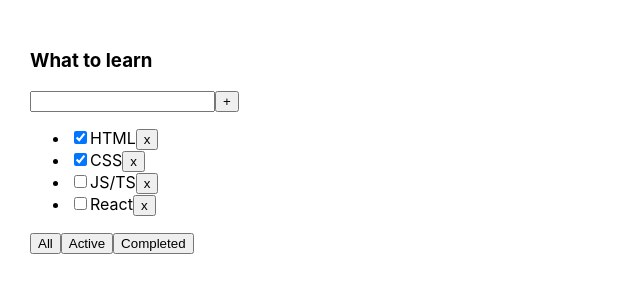
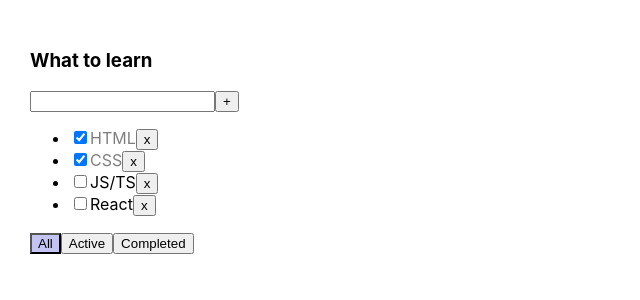
Before and after one commit to iwannabeacowboy/incubator-todolist, a React (Create React App) app: page / in a window 1280 px wide. Shown: the top 300 px of the page, without its empty margins (0-640 px from the left). Built offline with nearby package versions, Linux system fonts and the light colour scheme.

Commit message:
add checkboxes, error message and some styling

```diff
--- a/src/App.css
+++ b/src/App.css
@@ -6,3 +6,20 @@
 .App > div {
   margin-right: 50px;
 }
+
+.active-filter {
+  background-color: #c4c4f3;
+}
+
+.is-done {
+  opacity: 50%;
+}
+
+.error {
+  border: 2px solid red;
+  outline: none;
+}
+
+.error-message {
+  color: red;
+}
--- a/src/App.tsx
+++ b/src/App.tsx
@@ -16,7 +16,7 @@
     ])
 
     const removeTask = (taskID: string) => {
-        setTasks(tasks.filter((t) => t.id !== taskID))
+        setTasks(tasks.filter(t => t.id !== taskID))
     }
 
     const addTask = (title: string) => {
@@ -28,31 +28,25 @@
         setTasks([newTask, ...tasks])
     }
 
+    const changeTaskStatus = (taskID: string, isDone: boolean) => {
+        setTasks(tasks.map(t => t.id === taskID ? {...t, isDone: isDone} : t))
+    }
+
     const [filter, setFilter] = useState<FilterValuesType>('all')
     const changeFilter = (filter: FilterValuesType) => {
         setFilter(filter)
-    }
-
-    let filteredTasks: Array<TaskType>
-    switch (filter){
-        case 'active':
-            filteredTasks = tasks.filter((t) => !t.isDone)
-            break
-        case 'completed':
-            filteredTasks = tasks.filter((t) => t.isDone)
-            break
-        default:
-            filteredTasks = tasks
     }
 
     return (
         <div className="App">
             <TodoList
                 title={todoListTitle}
-                tasks={filteredTasks}
+                tasks={tasks}
+                filter={filter}
                 removeTask={removeTask}
                 addTask={addTask}
                 changeFilter={changeFilter}
+                changeTaskStatus={changeTaskStatus}
             />
         </div>
     );
--- a/src/TodoList.tsx
+++ b/src/TodoList.tsx
@@ -4,9 +4,11 @@
 type TodoListType = {
     title: string
     tasks: Array<TaskType>
+    filter: FilterValuesType
     removeTask: (taskID: string) => void
     addTask: (title: string) => void
     changeFilter: (filter: FilterValuesType) => void
+    changeTaskStatus: (taskID: string, isDone: boolean) => void
 }
 export type TaskType = {
     id: string
@@ -14,7 +16,17 @@
     isDone: boolean
 }
 
-export const TodoList: React.FC<TodoListType> = ({title, tasks, removeTask, addTask, changeFilter}) => {
+export const TodoList: React.FC<TodoListType> = ({
+                                                     title,
+                                                     tasks,
+                                                     filter,
+                                                     removeTask,
+                                                     addTask,
+                                                     changeFilter,
+                                                     changeTaskStatus
+                                                 }) => {
+
+    const [error, setError] = useState<boolean>(false)
 
     const [titleValue, setTitleValue] = useState<string>('');
 
@@ -23,11 +35,9 @@
         if (!!trimmedTitle) {
             addTask(trimmedTitle);
             setTitleValue('');
-            debugger
+        } else {
+            setError(true)
         }
-    }
-    const onChangeHandler = (e: ChangeEvent<HTMLInputElement>) => {
-        setTitleValue(e.currentTarget.value);
     }
     const onKeyPressHandler = (e: KeyboardEvent<HTMLInputElement>) => {
         if (e.key === 'Enter') {
@@ -35,35 +45,69 @@
         }
     }
 
-    const onAllClickHandler = () => {
-        changeFilter('all')
-    }
-    const onActiveClickHandler = () => {
-        changeFilter('active')
-    }
-    const onCompletedClickHandler = () => {
-        changeFilter('completed')
+    const onChangeInputHandler = (e: ChangeEvent<HTMLInputElement>) => {
+        setTitleValue(e.currentTarget.value);
+        if (error) setError(false)
     }
 
-    const tasksListItems = tasks.map(t => {
-        const onClickHandler = () => {
-            removeTask(t.id)
+    const onClickFilterHandler = (filter: FilterValuesType) => {
+        return () => changeFilter(filter)
+    }
+
+    const getTasksForRender = (tasks: Array<TaskType>, filter: FilterValuesType): Array<TaskType> => {
+        let tasksForRender: Array<TaskType>
+        switch (filter) {
+            case 'active':
+                tasksForRender = tasks.filter((t) => !t.isDone)
+                break
+            case 'completed':
+                tasksForRender = tasks.filter((t) => t.isDone)
+                break
+            default:
+                tasksForRender = tasks
         }
-        return <li key={t.id}>
-            <input type="checkbox" checked={t.isDone} readOnly/>
-            {/*- readOnly*/}
-            <span>{t.title}</span>
-            <button onClick={onClickHandler}>x</button>
-        </li>
-    })
+        return tasksForRender
+    }
+    const tasksForRender = getTasksForRender(tasks, filter)
+
+    const tasksListItems = tasksForRender.length
+        ? tasksForRender.map(t => {
+            const onClickHandler = () => removeTask(t.id)
+            const onChangeStatus = (e: ChangeEvent<HTMLInputElement>) => changeTaskStatus(t.id, e.currentTarget.checked)
+            const taskTitleClass = t.isDone ? 'is-done' : '';
+            return (
+                <li key={t.id}>
+                    <input
+                        type="checkbox"
+                        checked={t.isDone}
+                        onChange={onChangeStatus}
+                    />
+                    <span className={taskTitleClass}>{t.title}</span>
+                    <button onClick={onClickHandler}>x</button>
+                </li>
+            )
+        })
+        : <span>Nothing to see</span>
+
+    const allBtnClass = filter === 'all' ? 'active-filter' : '';
+    const activeBtnClass = filter === 'active' ? 'active-filter' : ''
+    const completedBtnClass = filter === 'completed' ? 'active-filter' : ''
+    const inputClass = error ? 'error' : ''
+
     return (
         <div>
+
             <h3>{title}</h3>
+
             <div>
-                <input type="text" value={titleValue}
-                       onChange={onChangeHandler}
-                       onKeyPress={onKeyPressHandler}/>
+                <input
+                    type="text" value={titleValue}
+                    onChange={onChangeInputHandler}
+                    onKeyPress={onKeyPressHandler}
+                    className={inputClass}
+                />
                 <button onClick={addTaskHandler}>+</button>
+                {error && <div className={'error-message'}>Title is required</div>}
             </div>
 
             <ul>
@@ -71,9 +115,18 @@
             </ul>
 
             <div>
-                <button onClick={onAllClickHandler}>All</button>
-                <button onClick={onActiveClickHandler}>Active</button>
-                <button onClick={onCompletedClickHandler}>Completed</button>
+                <button
+                    className={allBtnClass}
+                    onClick={onClickFilterHandler('all')}>All
+                </button>
+                <button
+                    className={activeBtnClass}
+                    onClick={onClickFilterHandler('active')}>Active
+                </button>
+                <button
+                    className={completedBtnClass}
+                    onClick={onClickFilterHandler('completed')}>Completed
+                </button>
             </div>
         </div>
     );
```
